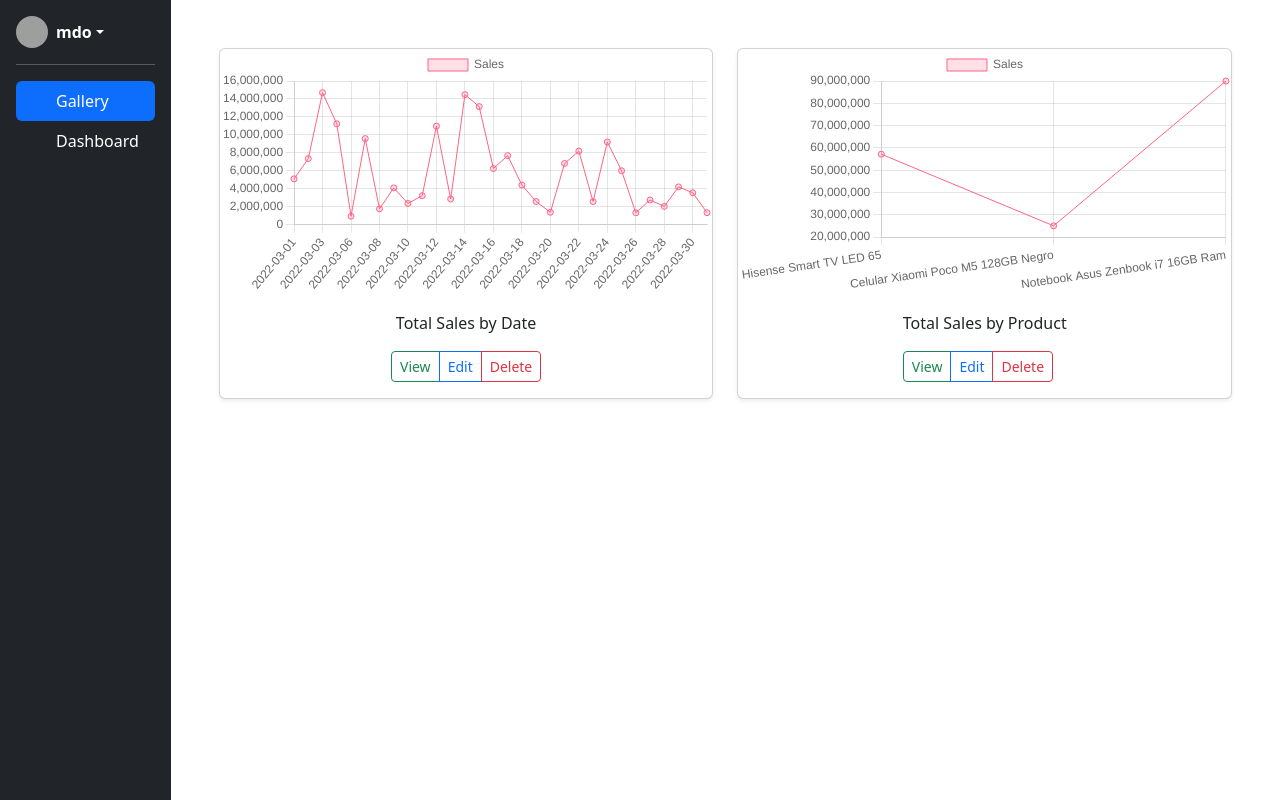
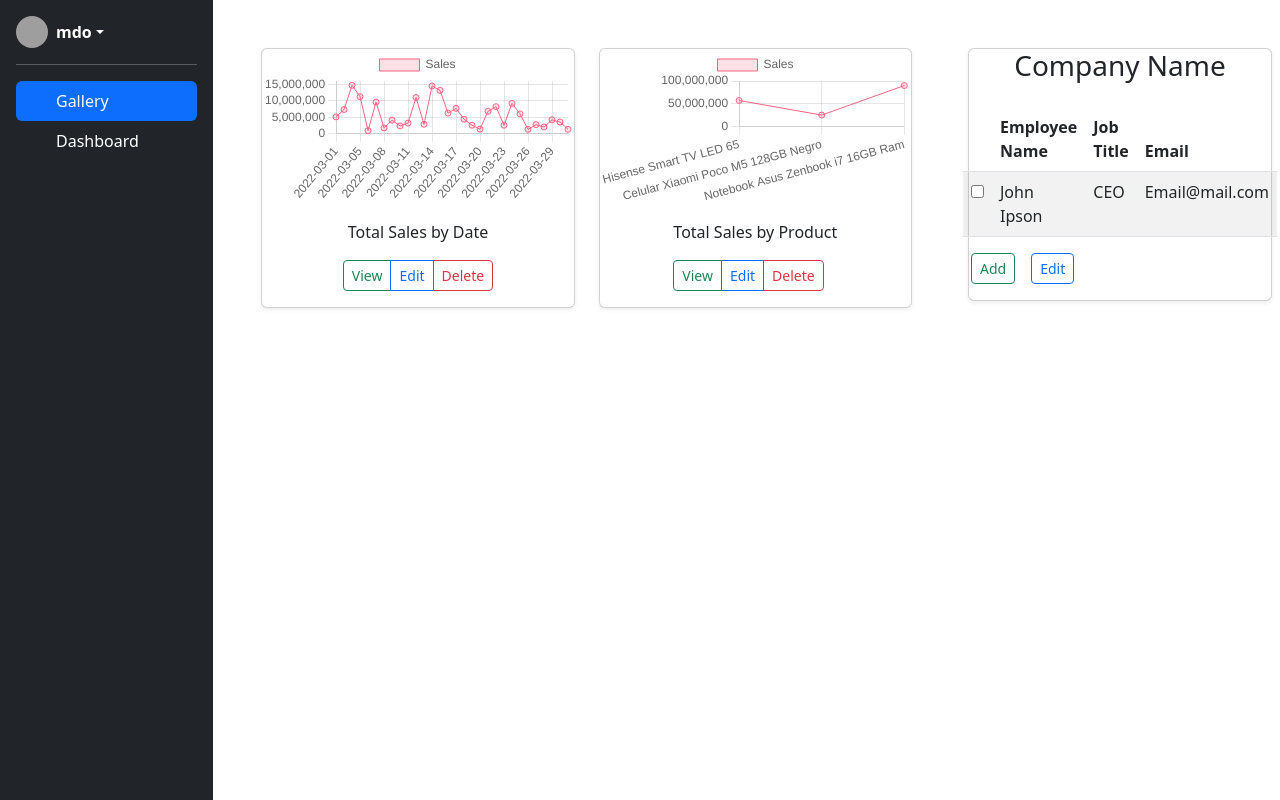
Before and after one commit to VictorGonzalezGomez/proyecto-final-frontend, a React (Create React App) app in the folder proyecto-final-adl/: page /gallery in a window 1280 px wide. Built offline with nearby package versions, Linux system fonts and the light colour scheme; grey boxes are pictures that could not be loaded.

Commit message:
feat: new card in gallery for squad management

```diff
--- a/proyecto-final-adl/src/components/Charts.jsx
+++ b/proyecto-final-adl/src/components/Charts.jsx
@@ -28,7 +28,7 @@ export default function Charts() {
     const navigate = useNavigate();
     return (
         // <div className="d-flex gap-3 justify-content-center p-5 m-0 ">
-        <div className="col py-5 px-5 align-items-center text-center">
+        <div className="col-lg-7 col-md-6 p-5 align-items-center text-center">
         <div className="row justify-content-md-center">
           {charts[0]?.data?.labels?.length !== 0 ? charts.map((chart) => (
               <div className="col align-items-center" key={chart.id}>
--- a/proyecto-final-adl/src/components/Menu.jsx
+++ b/proyecto-final-adl/src/components/Menu.jsx
@@ -2,7 +2,7 @@ import React from "react";
 
 export default function Menu() {
     return (
-    <div className="d-flex flex-column flex-shrink-0 p-3 text-bg-dark sidebar-sticky position-sticky min-vh-100">
+    <div className="col-lg-2 col-md-3 d-flex flex-column flex-shrink-0 p-3 text-bg-dark sidebar-sticky position-sticky min-vh-100">
           <div className="dropdown">
       <a href="/" className="d-flex align-items-center text-white text-decoration-none dropdown-toggle" data-bs-toggle="dropdown" aria-expanded="false">
         <img src="https://github.com/mdo.png" alt="" width="32" height="32" className="rounded-circle me-2" />
--- /dev/null
+++ b/proyecto-final-adl/src/components/UserGroupCard.jsx
@@ -0,0 +1,45 @@
+import React from "react";
+import { useNavigate } from "react-router-dom";
+
+export default function UserGroupCard() {
+    const navigate = useNavigate();
+  return (
+    <div className="container col-lg-3 col-md-3 px-2 py-5">
+        <div className="card shadow-sm align-items-center">
+        <h3>Company Name</h3>
+        <div className="card-body">
+            <table className="table table-striped table-hover dark">
+            <thead>
+                <tr>
+                <th scope="col"></th>
+                <th scope="col">Employee Name</th>
+                <th scope="col">Job Title</th>
+                <th scope="col">Email</th>
+                </tr>
+            </thead>
+            <tbody>
+                <tr>
+                    <td><input type="checkbox" id="selected" name="" value=""/></td>
+                <td>John Ipson</td>
+                <td>CEO</td>
+                <td>Email@mail.com</td>
+                </tr>
+            </tbody>
+            </table>
+            <button
+            type="button"
+            className="btn btn-sm btn-outline-success mx-2"
+            onClick={() => {
+                navigate(`/gallery`);
+            }}
+            >
+            Add
+            </button>
+            <button type="button" className="btn btn-sm btn-outline-primary mx-2">
+            Edit
+            </button>
+        </div>
+        </div>
+    </div>
+  );
+}
--- a/proyecto-final-adl/src/views/Gallery.jsx
+++ b/proyecto-final-adl/src/views/Gallery.jsx
@@ -1,11 +1,13 @@
 import React from "react";
 import Charts from "../components/Charts";
 import Menu from "../components/Menu"
+import UserGroupCard from "../components/UserGroupCard";
 export default function Gallery () {
     return(
         <div className="gallery-charts d-flex">
             <Menu/>
             <Charts/>
+            <UserGroupCard/>
         </div>
     )
 }
```
